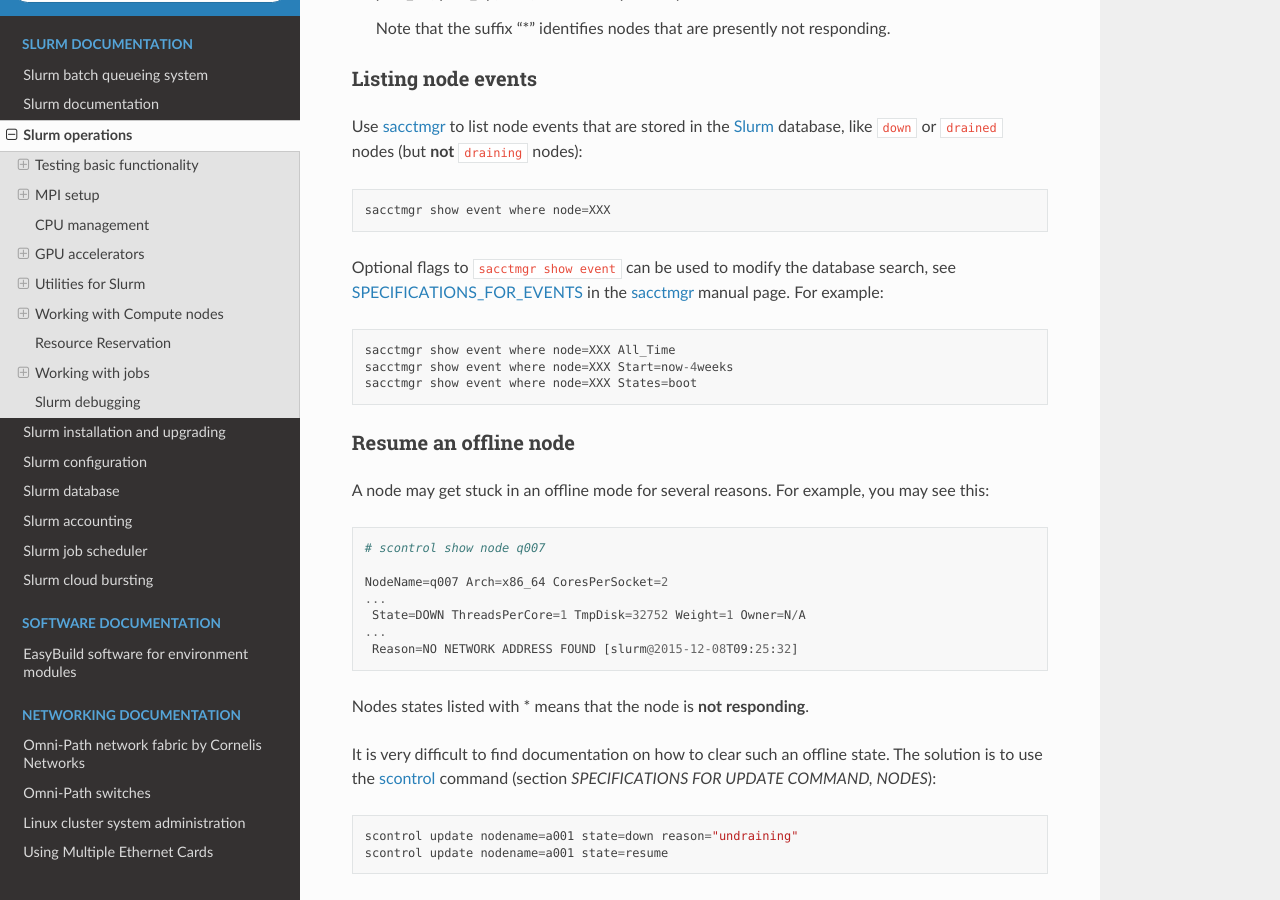
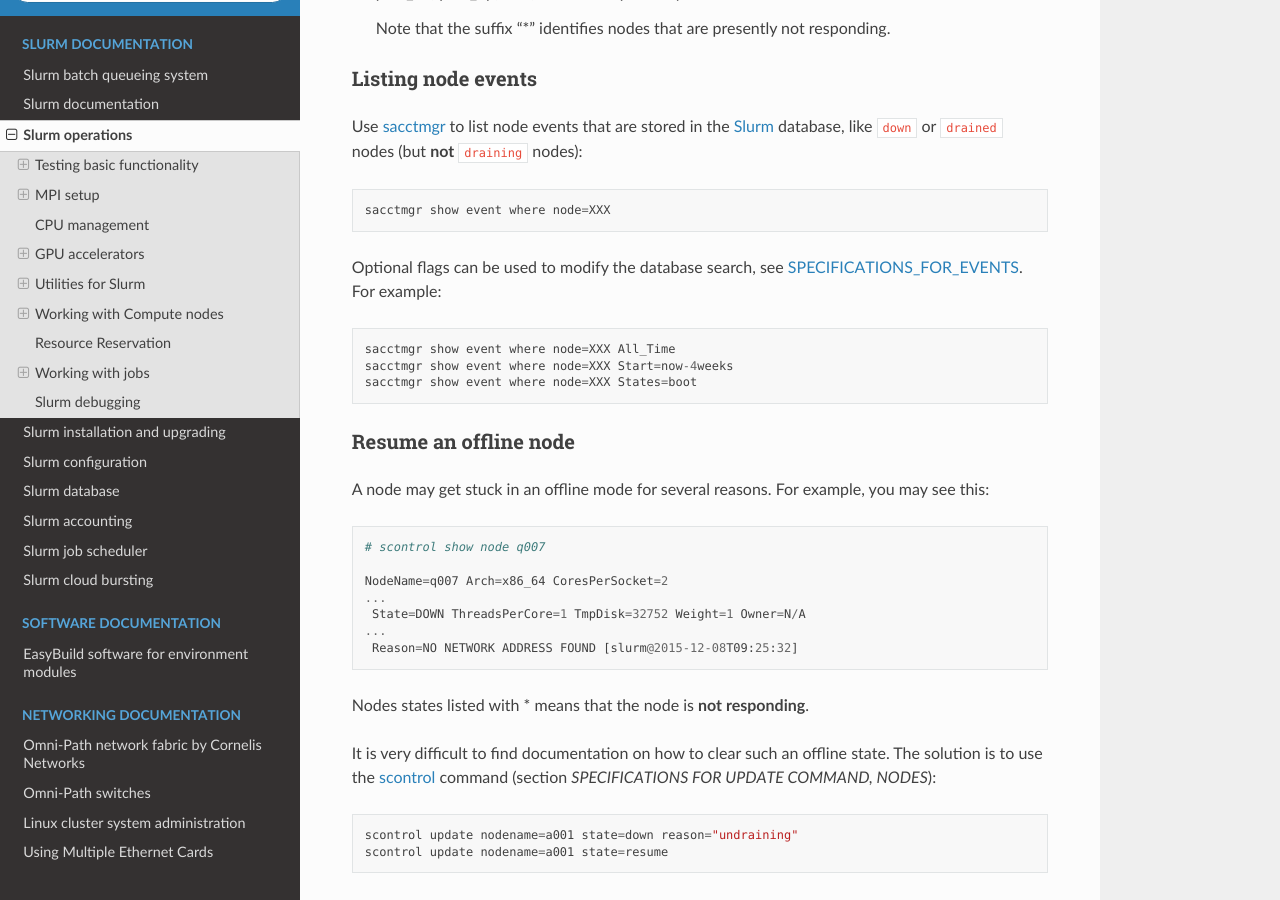
Before and after one commit to OleHolmNielsen/Niflheim_system, a Sphinx documentation site: the page built from docs/Slurm_operations.rst, in a window 1280 px wide and 900 px high, scrolled down 14780 px. Built offline with Sphinx 7.4.7 and the Read the Docs theme 3.1.0, drawn with Linux system fonts in a browser that asks for light colours.

Commit message:
Minor edit

```diff
--- a/docs/Slurm_operations.rst
+++ b/docs/Slurm_operations.rst
@@ -665,7 +665,8 @@
 
   sacctmgr show event where node=XXX
 
-Optional flags to ``sacctmgr show event`` can be used to modify the database search, see SPECIFICATIONS_FOR_EVENTS_ in the sacctmgr_ manual page.
+Optional flags can be used to modify the database search,
+see SPECIFICATIONS_FOR_EVENTS_.
 For example::
 
   sacctmgr show event where node=XXX All_Time
```
